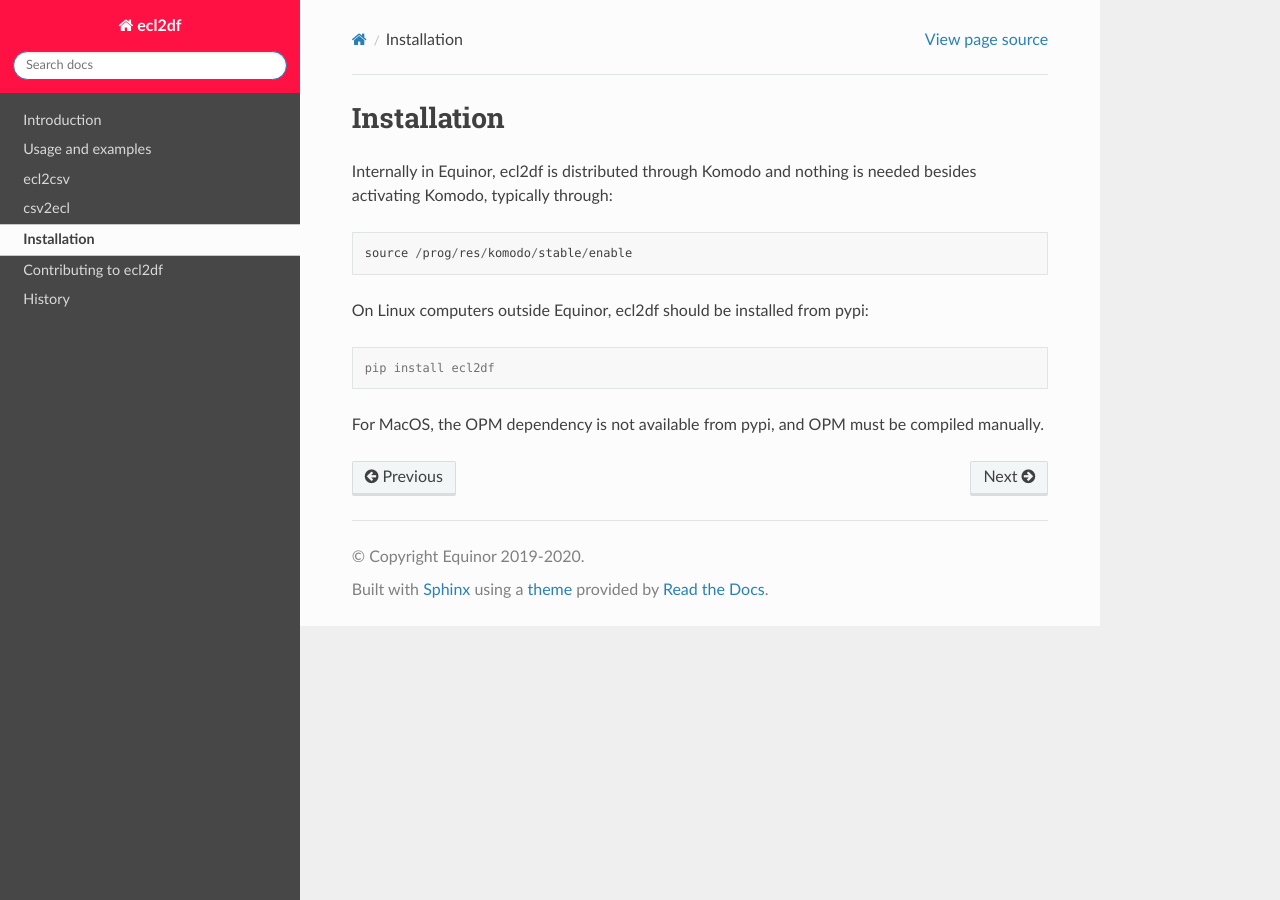
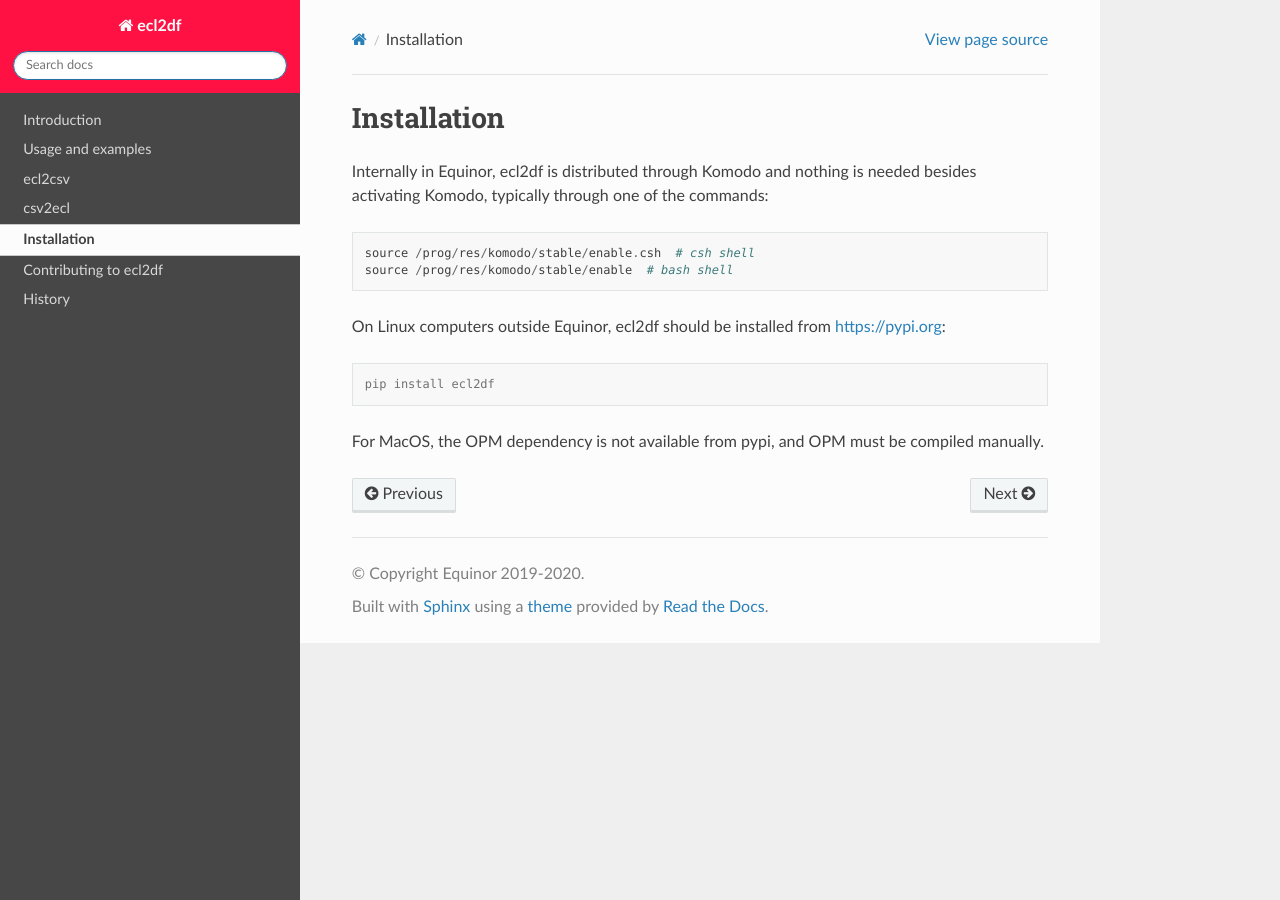
Before and after one commit to equinor/res2df, a Sphinx documentation site: the page built from docs/installation.rst, in a window 1280 px wide. Built offline with Sphinx 7.4.7 and the Read the Docs theme 2.0.0, drawn with Linux system fonts in a browser that asks for light colours; pages that are not in the unit, such as notebooks, are missing from menus; the version number could not be read and is left out.

```diff
--- a/docs/installation.rst
+++ b/docs/installation.rst
@@ -2,11 +2,14 @@ Installation
 ============
 
 Internally in Equinor, ecl2df is distributed through Komodo and
-nothing is needed besides activating Komodo, typically through::
+nothing is needed besides activating Komodo, typically through one of the
+commands::
 
-  source /prog/res/komodo/stable/enable
+  source /prog/res/komodo/stable/enable.csh  # csh shell
+  source /prog/res/komodo/stable/enable  # bash shell
 
-On Linux computers outside Equinor, ecl2df should be installed from pypi:
+On Linux computers outside Equinor, ecl2df should be installed from
+https://pypi.org:
 
 .. code-block:: console
 
```
Also changed, not shown: docs/contribution.rst (+6 -3 lines).
